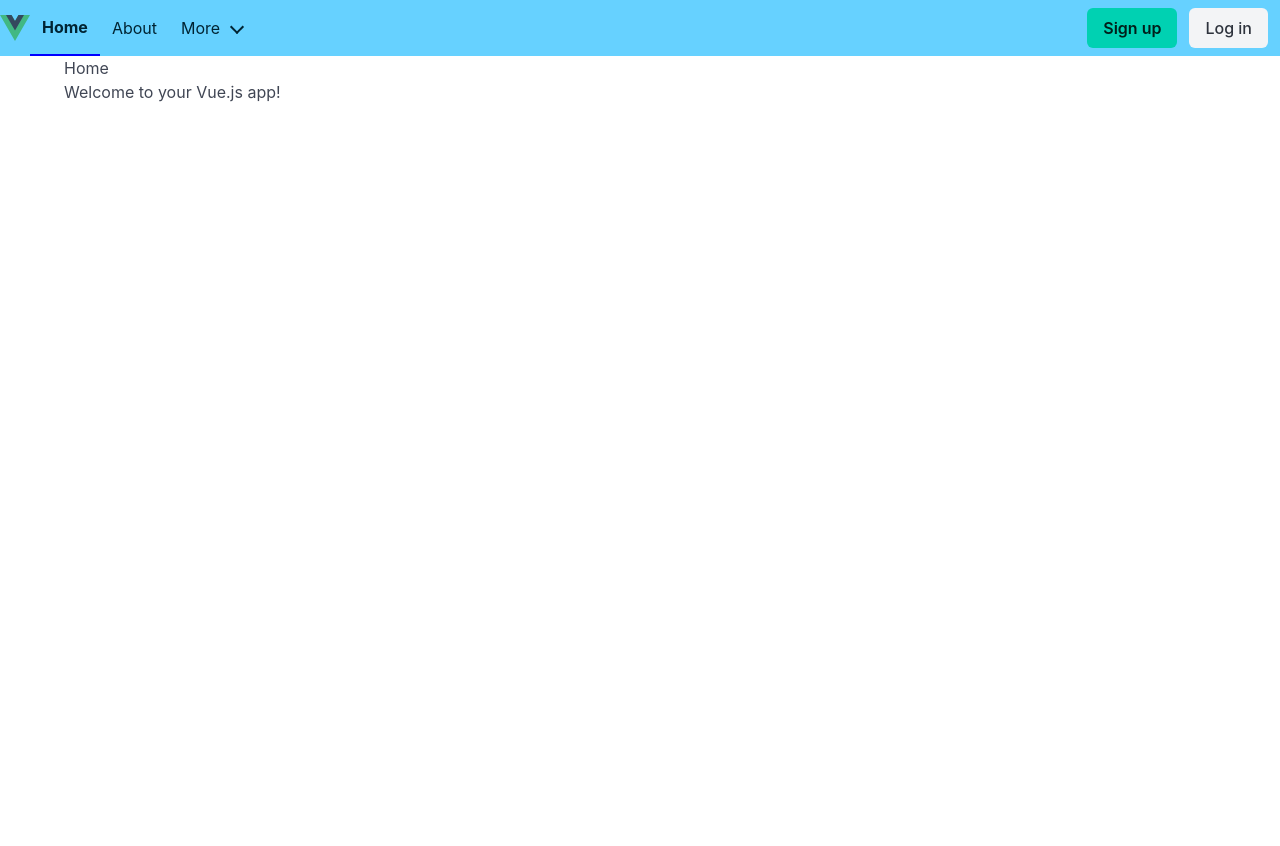
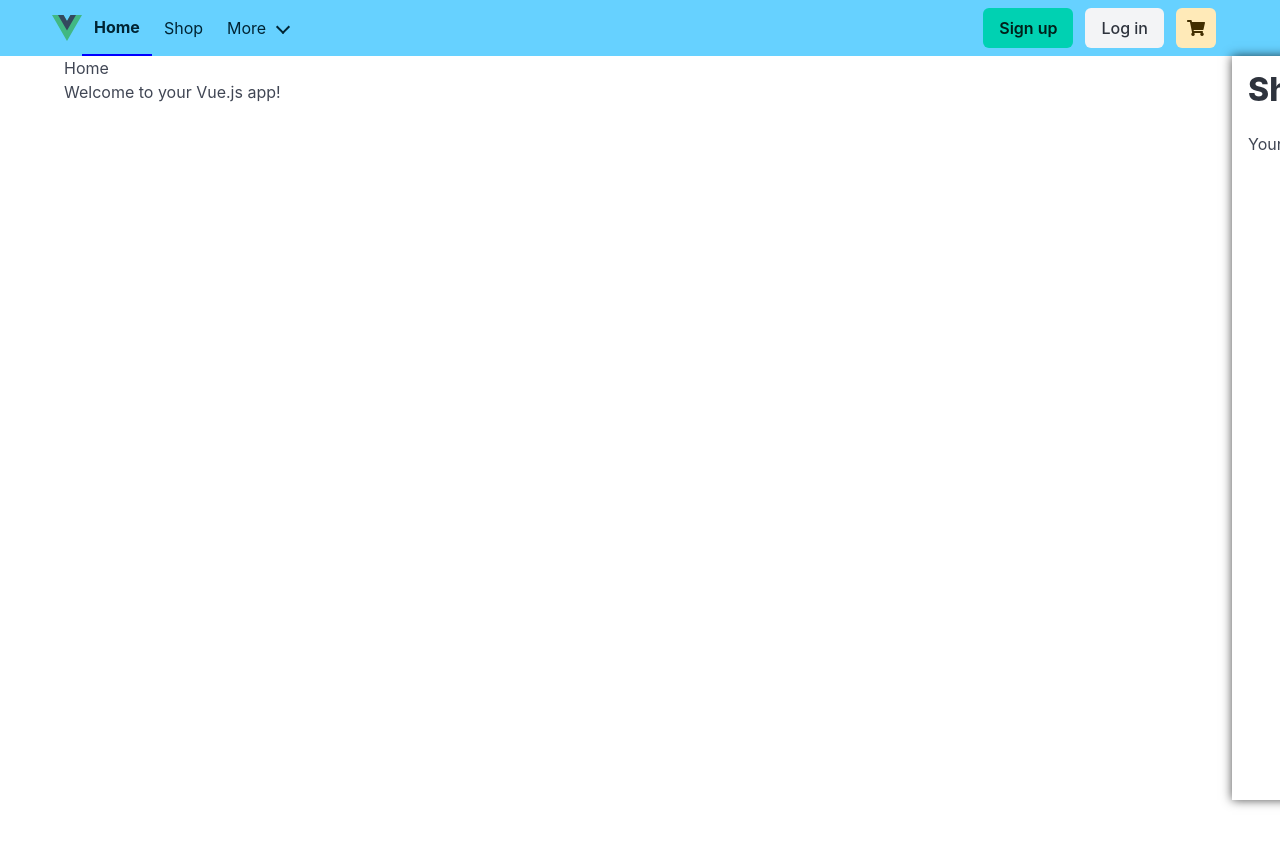
Before and after one commit to mudasirkk/2024WebFinal, a Vue app in the folder Client/: page / in a window 1280 px wide. Shown: the top 846 px of the page. Built offline with nearby package versions, Linux system fonts and the light colour scheme.

Commit message:
Add Cart and Flyout

```diff
--- /dev/null
+++ b/Client/src/components/FlyoutPanel.vue
@@ -0,0 +1,31 @@
+<script setup lang="ts">
+const props = defineProps<{
+  isOpen: boolean
+}>()
+</script>
+
+<template>
+  <div class="flyout" :class="{ isOpen }">
+    <slot />
+  </div>
+</template>
+
+<style scoped>
+.flyout {
+  position: fixed;
+  top: 56px;
+  right: 0;
+  bottom: 0;
+  width: 20rem;
+  background-color: #fff;
+  box-shadow: 0 0 10px rgba(0, 0, 0, 0.7);
+  z-index: 1000;
+  transform: translateX(85%);
+  transition: transform 0.3s ease-in-out;
+}
+
+.flyout:hover,
+.flyout.isOpen {
+  transform: translateX(0);
+}
+</style>
--- a/Client/src/components/NavBar.vue
+++ b/Client/src/components/NavBar.vue
@@ -1,12 +1,16 @@
 <script setup lang="ts">
 import { ref } from 'vue'
 import { RouterLink } from 'vue-router'
+import FlyoutPanel from './FlyoutPanel.vue'
+import ShoppingCart from './ShoppingCart.vue'
 
 const isOpen = ref(false)
+const isCartOpen = ref(false)
 </script>
 
 <template>
   <nav class="navbar is-info" role="navigation" aria-label="main navigation">
+    <div class="container">
       <div class="navbar-brand">
         <img alt="Vue logo" src="@/assets/logo.svg" width="30" height="30" />
 
@@ -28,7 +32,7 @@ const isOpen = ref(false)
       <div class="navbar-menu" :class="{ 'is-active': isOpen }">
         <div class="navbar-start">
           <RouterLink to="/" class="navbar-item"> Home </RouterLink>
-        <RouterLink to="/about" class="navbar-item"> About </RouterLink>
+          <RouterLink to="/products" class="navbar-item"> Shop </RouterLink>
 
           <div class="navbar-item has-dropdown is-hoverable">
             <a class="navbar-link"> More </a>
@@ -50,11 +54,24 @@ const isOpen = ref(false)
                 <strong>Sign up</strong>
               </a>
               <a class="button is-light"> Log in </a>
+              <button
+                class="button is-warning is-light is-active"
+                :class="{ 'is-focused': isCartOpen }"
+                @click="isCartOpen = !isCartOpen"
+              >
+                <span class="icon">
+                  <i class="fas fa-shopping-cart"></i>
+                </span>
+              </button>
+            </div>
           </div>
         </div>
       </div>
     </div>
   </nav>
+  <FlyoutPanel :is-open="isCartOpen">
+    <ShoppingCart />
+  </FlyoutPanel>
 </template>
 
 <style scoped>
--- a/Client/src/components/ProductCard.vue
+++ b/Client/src/components/ProductCard.vue
@@ -1,9 +1,11 @@
 <script setup lang="ts">
 import type { Product } from '@/models/products'
+import { addToCart } from '@/models/shoppingCart'
 
-defineProps<{
+const props = defineProps<{
   product: Product
 }>()
+const { product } = props
 </script>
 
 <template>
@@ -13,8 +15,10 @@ defineProps<{
     </div>
     <div class="box-content">
       <h3>{{ product.title }}</h3>
+      <i>{{ product.brand }}</i>
       <p>{{ product.description }}</p>
-      <p>{{ product.price }}</p>
+      <p class="price">${{ product.price }}</p>
+      <button class="button is-success" @click="addToCart(product)">Add to Cart</button>
     </div>
   </div>
 </template>
@@ -23,4 +27,14 @@ defineProps<{
 h3 {
   font-weight: bold;
 }
+i {
+  color: #888;
+}
+
+.price {
+  color: chocolate;
+  font-size: 2em;
+  font-weight: bold;
+  float: right;
+}
 </style>
```
Lines whose indentation alone changed are shown as unchanged.
